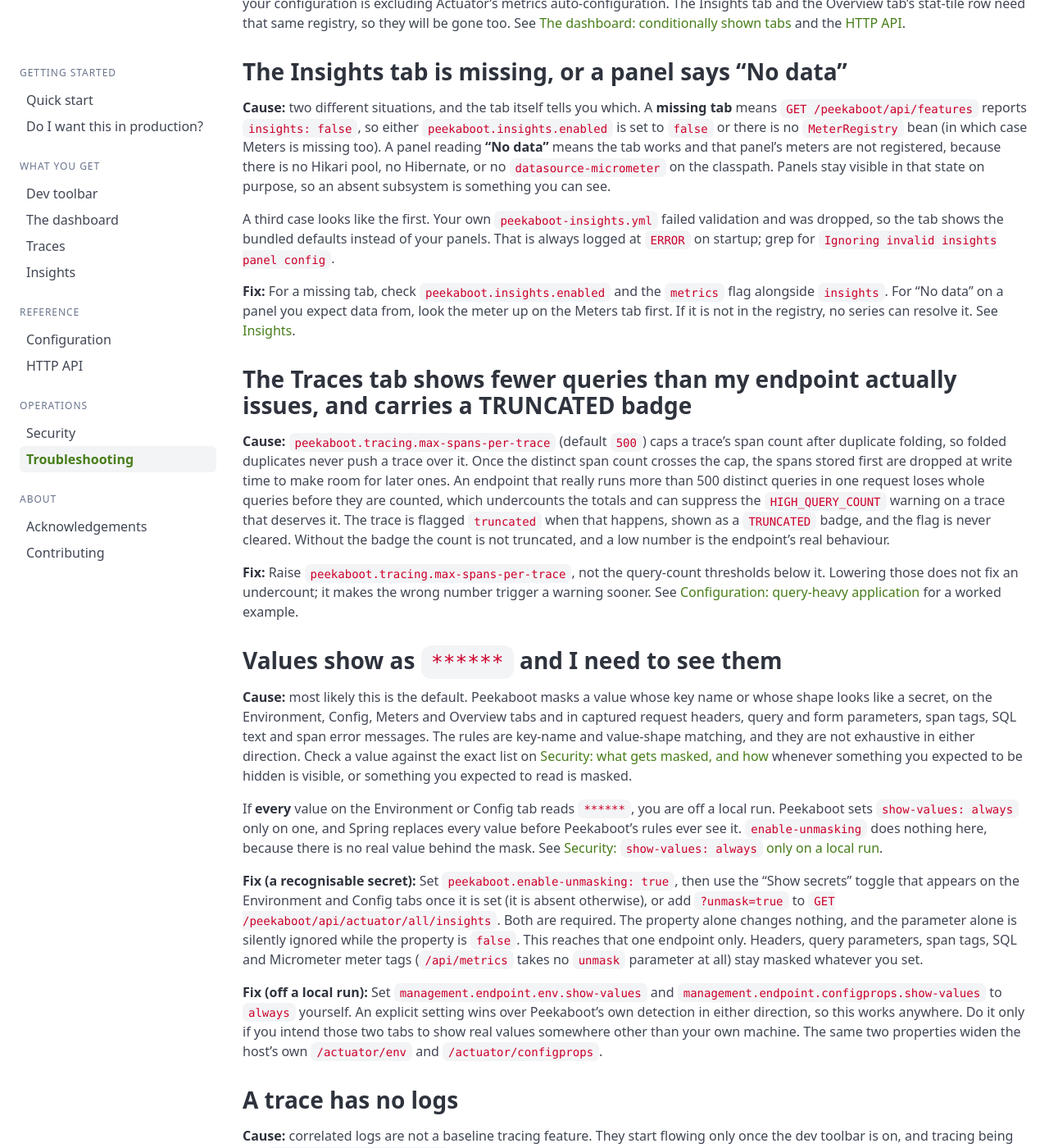
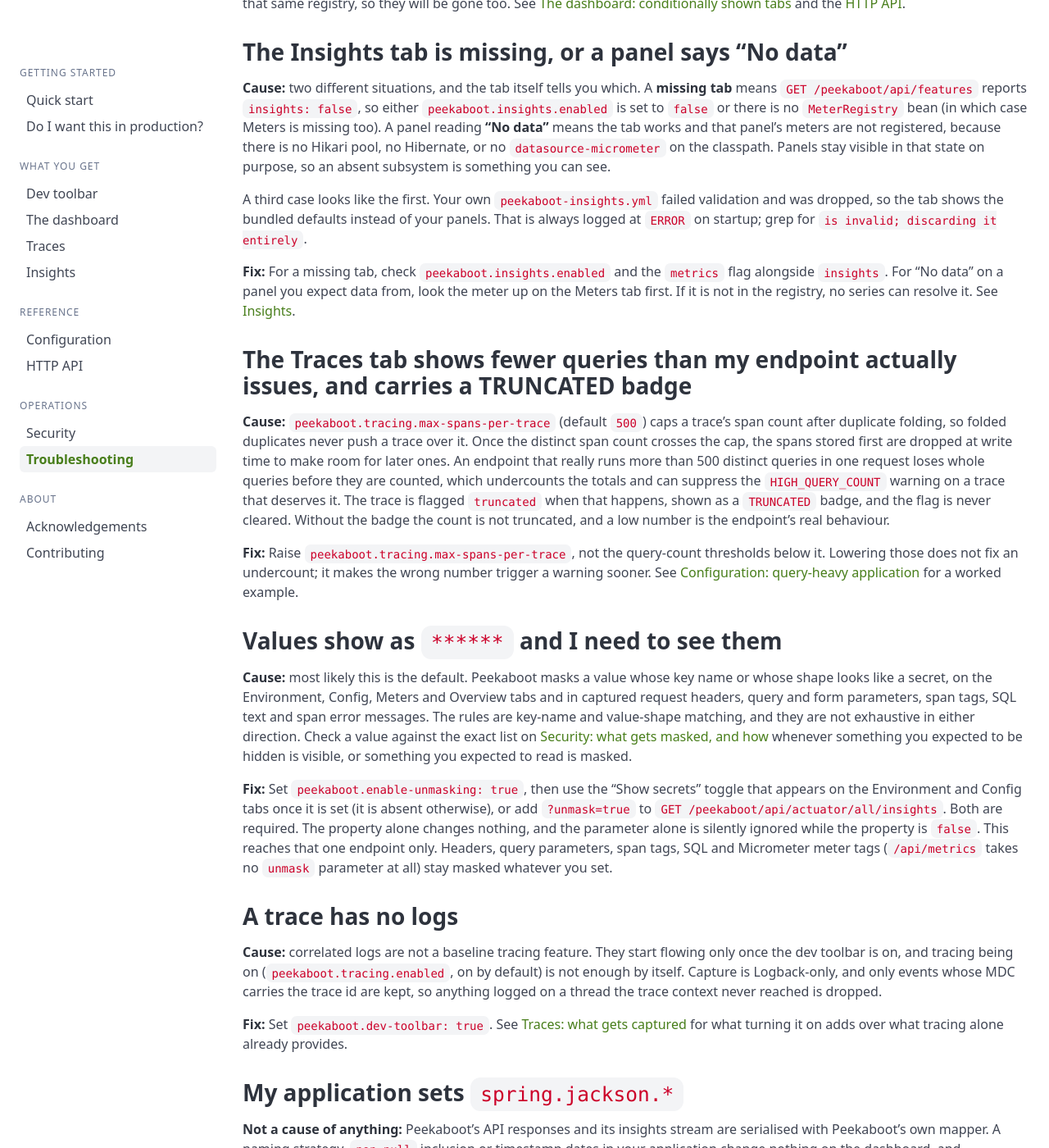
Before and after one commit to peekaboot-org/peekaboot-org.github.io, a Jekyll site: the page built from docs/troubleshooting.md, in a window 1280 px wide and 1400 px high, scrolled down 2439 px. Shown: the whole window at 82% size. Built offline with Jekyll 4.4.1, drawn with Linux system fonts in a browser that asks for light colours; some of the changed text lies outside the part shown.

Commit message:
docs: troubleshooting matches the 2026-09-06 code
The toolbar script carries no nonce, so that advice contradicted the
security page. The rejected-panel-file log line is quoted as logged.
The "every value is ******" cause and its show-values fix no longer exist.

```diff
--- a/docs/troubleshooting.md
+++ b/docs/troubleshooting.md
@@ -71,8 +71,7 @@
 is the opposite situation. Injection worked, and the script that fills the bar in was refused.
 Either security in front of `/peekaboot/**` wants the reader to sign in, or a strict
 `Content-Security-Policy` (a `script-src` that only honours nonces) is blocking the script
-outright. For the latter, allow `/peekaboot/ui/toolbar/toolbar.js` in your `script-src`, or give
-it your nonce. See
+outright. For the latter, allow `/peekaboot/ui/toolbar/toolbar.js` in your `script-src`. See
 [Security]({{ '/docs/security/' | relative_url }}#the-dev-toolbar-asks-the-reader-to-sign-in).
 
 ## Peekaboot is off inside `@SpringBootTest`
@@ -136,7 +135,7 @@
 
 A third case looks like the first. Your own `peekaboot-insights.yml` failed validation and was
 dropped, so the tab shows the bundled defaults instead of your panels. That is always logged at
-`ERROR` on startup; grep for `Ignoring invalid insights panel config`.
+`ERROR` on startup; grep for `is invalid; discarding it entirely`.
 
 **Fix:** For a missing tab, check `peekaboot.insights.enabled` and the `metrics` flag alongside
 `insights`. For "No data" on a panel you expect data from, look the meter up on the Meters tab
@@ -170,25 +169,13 @@
 how]({{ '/docs/security/' | relative_url }}#what-gets-masked-and-how) whenever something you
 expected to be hidden is visible, or something you expected to read is masked.
 
-If **every** value on the Environment or Config tab reads `******`, you are off a local run.
-Peekaboot sets `show-values: always` only on one, and Spring replaces every value before
-Peekaboot's rules ever see it. `enable-unmasking` does nothing here, because there is no real
-value behind the mask. See [Security: `show-values: always` only on a local
-run]({{ '/docs/security/' | relative_url }}#show-values-always-only-on-a-local-run).
-
-**Fix (a recognisable secret):** Set `peekaboot.enable-unmasking: true`, then use the "Show
+**Fix:** Set `peekaboot.enable-unmasking: true`, then use the "Show
 secrets" toggle that appears on the Environment and Config tabs once it is set (it is absent
 otherwise), or add `?unmask=true` to `GET /peekaboot/api/actuator/all/insights`. Both are
 required. The property alone changes nothing, and the parameter alone is silently ignored while
 the property is `false`. This reaches that one endpoint only. Headers, query parameters, span
 tags, SQL and Micrometer meter tags (`/api/metrics` takes no `unmask` parameter at all) stay
 masked whatever you set.
-
-**Fix (off a local run):** Set `management.endpoint.env.show-values` and
-`management.endpoint.configprops.show-values` to `always` yourself. An explicit setting wins over
-Peekaboot's own detection in either direction, so this works anywhere. Do it only if you intend
-those two tabs to show real values somewhere other than your own machine. The same two properties
-widen the host's own `/actuator/env` and `/actuator/configprops`.
 
 ## A trace has no logs
 
```
